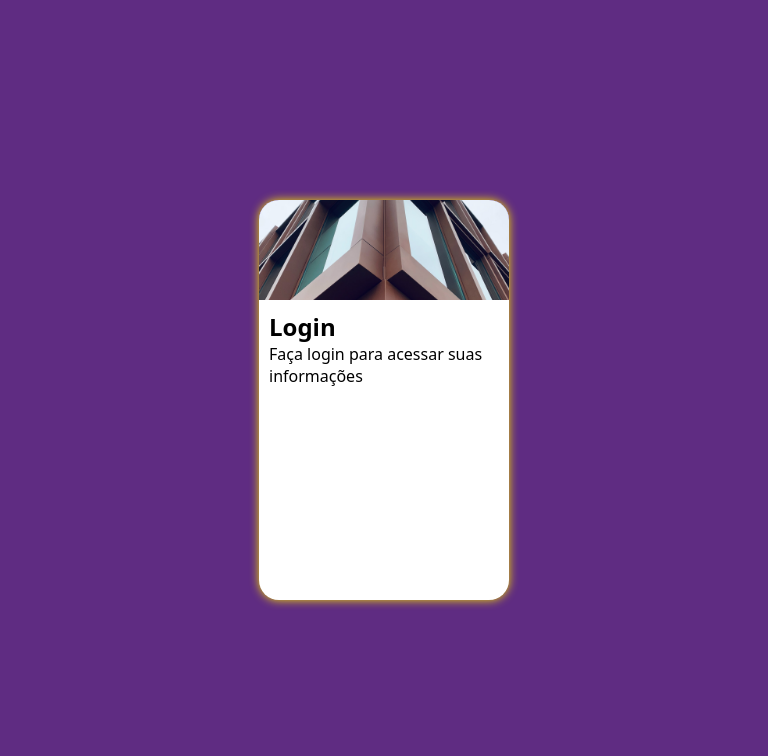
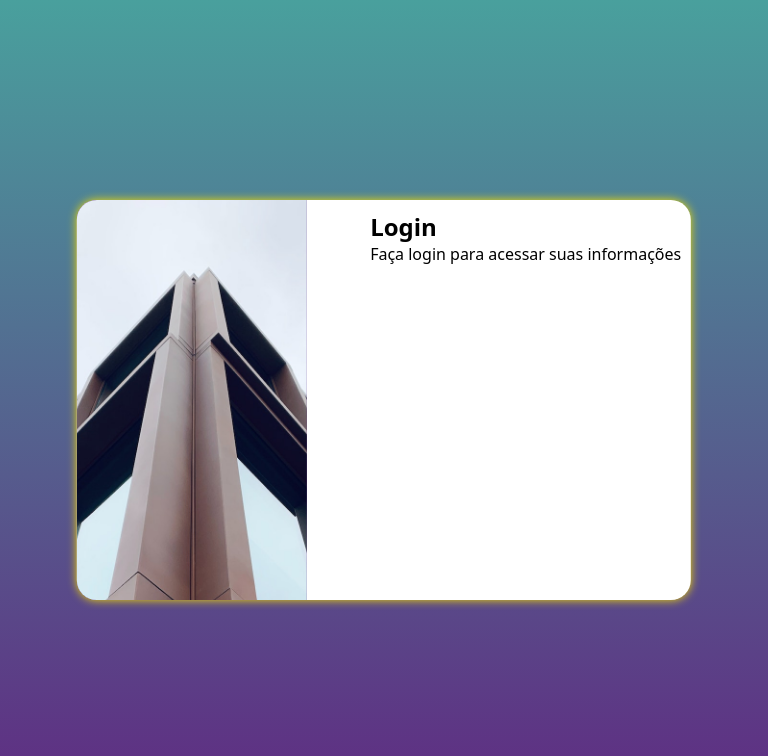
Before and after one commit to MoisesAvilar/Projeto-Login, a plain HTML site: page index.html in a window 768 px wide. Drawn offline with Linux system fonts and the light colour scheme.

Commit message:
media queries criadas

```diff
--- /dev/null
+++ b/estilos/media.css
@@ -0,0 +1,30 @@
+@charset "UTF-8";
+
+:root {
+    --cor1: #5f2c82;
+    --cor2: #49a09d;
+}
+
+@media screen and (min-width: 768px) and (max-width:992px) {
+    body {
+        background-image: linear-gradient(to top, var(--cor1), var(--cor2));
+    }
+
+    #login {
+        width: 80vw;
+    }
+
+    #foto {
+        float: left;
+        height: 100vh;
+        width: 30vw;
+    }
+
+    #formulario {
+        float: right;
+    }
+}
+
+@media screen and (min-width: 993px) and (max-width: 1200px) {
+
+}
--- a/estilos/style.css
+++ b/estilos/style.css
@@ -35,6 +35,9 @@ main {
     border-radius: 20px;
     box-shadow: 0px 0px 10px rgb(244, 220, 0);
     overflow: hidden;
+
+    transition: width .3s, height .3s;
+    transition-timing-function: ease;
 }
 
 #foto {
--- a/index.html
+++ b/index.html
@@ -5,6 +5,7 @@
     <meta http-equiv="X-UA-Compatible" content="IE=edge">
     <meta name="viewport" content="width=device-width, initial-scale=1.0">
     <link rel="stylesheet" href="estilos/style.css">
+    <link rel="stylesheet" href="estilos/media.css">
     <title>Login</title>
 </head>
 <body>
```
